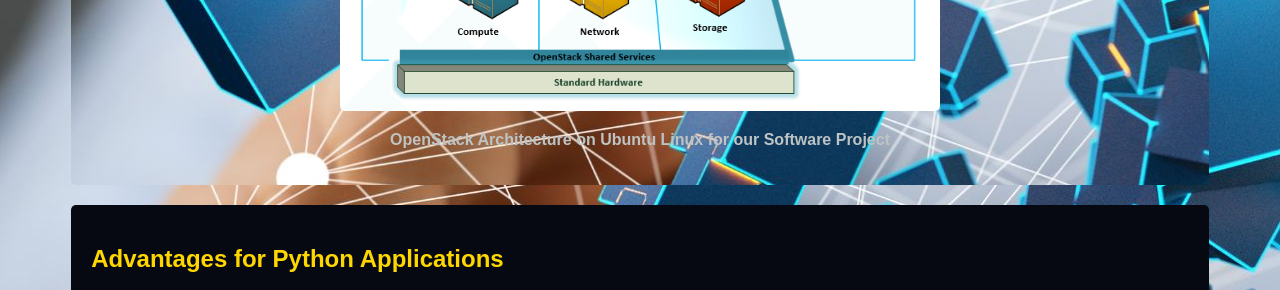
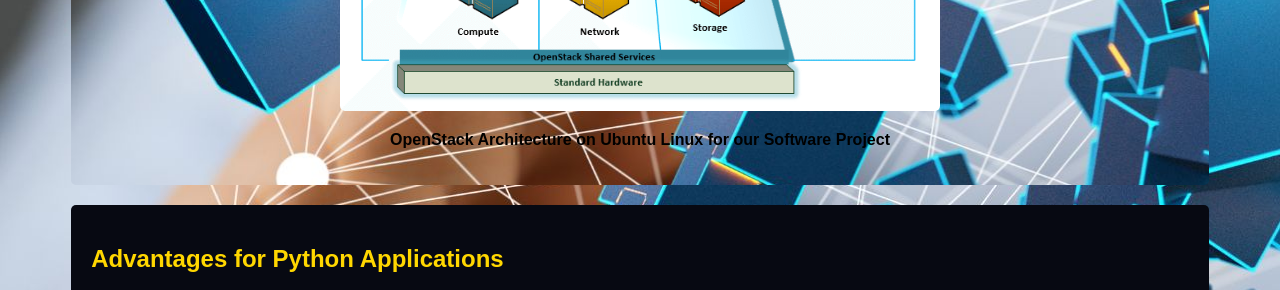
Before and after one commit to MalulekeNS/Presentation1, a plain HTML site: page index.html in a window 1280 px wide. Shown: the part 1640-1930 px from the top of the page. Drawn offline with Linux system fonts and the light colour scheme.

Commit message:
Update index.html

```diff
--- a/index.html
+++ b/index.html
@@ -65,7 +65,7 @@
             <b><p style="color: black;">OpenStack on Ubuntu provides scalable, secure cloud infrastructure ideal for processing agricultural data in real-time. With open-source flexibility, it helps tailor cloud services for efficient crop recommendations, optimizing agriculture techniques through data analytics.</p><b>
             <div class="graphic">
                 <img src="1.png" alt="OpenStack Project Architecture">
-                <b><p>OpenStack Architecture on Ubuntu Linux for our Software Project</p><b>
+                <b><p style="color: black;">OpenStack Architecture on Ubuntu Linux for our Software Project</p><b>
             </div>
         </div>
 
```
